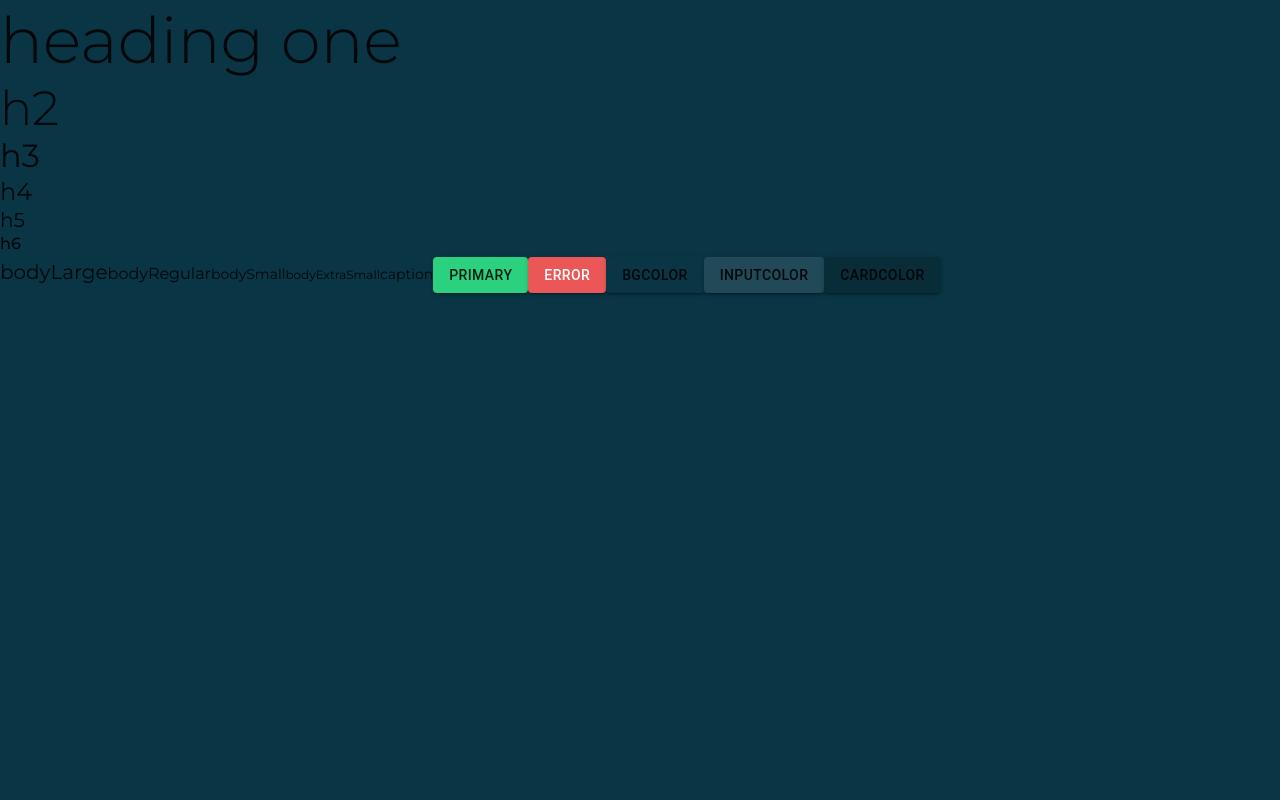
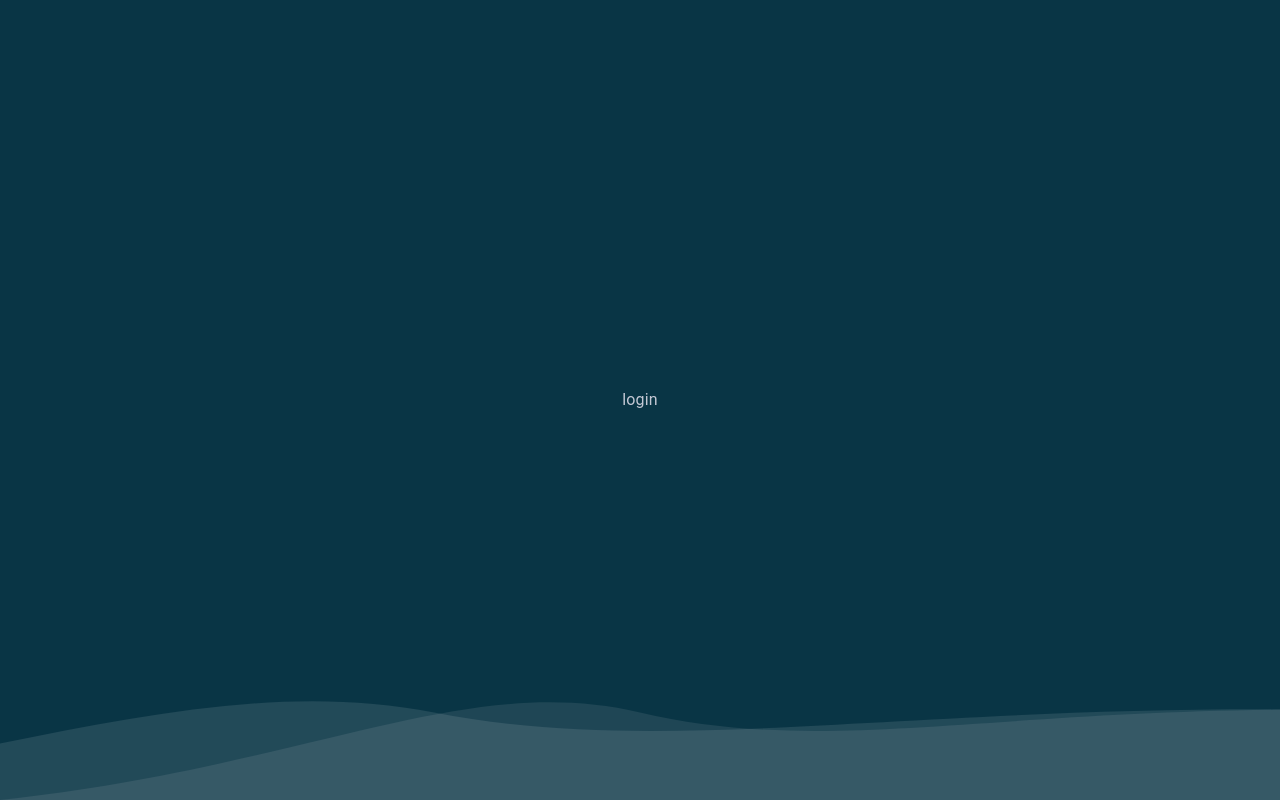
Before and after one commit to MaxBay2020/movie_app_FE, a React (Vite) app: page /login in a window 1280 px wide. Built offline with nearby package versions, Linux system fonts and the light colour scheme.

Commit message:
layout ready

```diff
--- a/package.json
+++ b/package.json
@@ -18,6 +18,7 @@
     "@tanstack/react-query-devtools": "^5.69.0",
     "axios": "^1.8.4",
     "i18next": "^24.2.3",
+    "motion": "^12.6.2",
     "react": "^19.0.0",
     "react-dom": "^19.0.0",
     "react-hook-form": "^7.54.2",
--- a/src/App.tsx
+++ b/src/App.tsx
@@ -1,13 +1,16 @@
 import { Routes, Route } from 'react-router-dom'
 import MoviePage from "./pages/moviePage/MoviePage";
 import AuthPage from "./pages/authPage/AuthPage";
+import CommonLayout from "./layouts/CommonLayout";
 
 function App() {
 
   return (
     <Routes>
-        <Route path='/' element={<MoviePage />} />
-        <Route path='/login' element={<AuthPage />} />
+        <Route path='/' element={<CommonLayout />}>
+            <Route index element={<MoviePage />} />
+            <Route path='/login' element={<AuthPage />} />
+        </Route>
     </Routes>
   )
 }
--- /dev/null
+++ b/src/components/wave/Wave.tsx
@@ -0,0 +1,71 @@
+import {Box} from "@mui/material";
+import { motion } from "motion/react"
+
+const waveStyle = {
+    container: {
+        position: 'absolute',
+        width: '100%',
+        height: '150px',
+        bottom: 0,
+        left: 0,
+        overflow: 'hidden'
+    }
+}
+
+const Wave = () => {
+
+    return (
+        <Box sx={waveStyle.container}>
+            <motion.svg
+                data-name="Layer 1" xmlns="http://www.w3.org/2000/svg" viewBox="0 0 1200 120"
+                preserveAspectRatio="none"
+                width="100%"
+                height="100%"
+                initial={{ opacity: 0 }}
+                animate={{ opacity: 1 }}
+                transition={{ duration: 1 }}
+            >
+                <motion.path
+                    d="M0,100 C150,200 350,0 600,50 C850,100 1050,0 1200,80 V120 H0 Z"
+                    fill="rgba(34, 73, 87, 0.9)"
+                    stroke="none"
+                    animate={{
+                        d: [
+                            "M0,100 C150,200 350,0 600,50 C850,100 1050,0 1200,80 V120 H0 Z",
+                            "M-300,100 C150,200 350,0 600,50 C850,100 1050,0 1500,80 V120 H-300 Z",
+                            "M-600,100 C150,200 350,0 600,50 C850,100 1050,0 1800,80 V120 H-600 Z",
+                            "M-900,100 C150,200 350,0 600,50 C850,100 1050,0 2100,80 V120 H-900 Z",
+                        ],
+                    }}
+                    transition={{
+                        duration: 5,
+                        repeat: Infinity,
+                        repeatType: 'loop',
+                    }}
+                />
+
+
+                <motion.path
+                    d="M0,80 C200,160 400,0 600,50 C800,100 1000,10 1200,60 V120 H0 Z"
+                    fill="rgba(255, 255, 255, 0.1)"
+                    stroke="none"
+                    animate={{
+                        d: [
+                            "M0,80 C200,160 400,0 600,50 C800,100 1000,10 1200,60 V120 H0 Z",
+                            "M-300,80 C-100,180 200,0 500,50 C800,100 1100,0 1500,70 V120 H-300 Z",
+                            "M-600,80 C-200,180 100,0 400,50 C700,100 1000,0 1800,80 V120 H-600 Z",
+                            "M-900,80 C-300,160 0,0 300,50 C600,100 900,0 2100,90 V120 H-900 Z",
+                        ],
+                    }}
+                    transition={{
+                        duration: 5,
+                        repeat: Infinity,
+                        repeatType: "loop",
+                    }}
+                />
+            </motion.svg>
+        </Box>
+    );
+};
+
+export default Wave;
--- /dev/null
+++ b/src/layouts/CommonLayout.tsx
@@ -0,0 +1,27 @@
+import { Outlet } from "react-router-dom"
+import Wave from "../components/wave/Wave";
+import {Grid} from "@mui/material";
+
+const CommonLayout = () => {
+    return (
+        <>
+            <Grid
+                container
+                direction='column'
+                sx={{
+                    alignItems: 'center',
+                    justifyContent: 'center',
+                    height: '100vh'
+                }}
+            >
+                <Grid>
+                    <Outlet />
+                </Grid>
+            </Grid>
+
+            <Wave />
+        </>
+    );
+};
+
+export default CommonLayout;
--- a/src/pages/authPage/AuthPage.tsx
+++ b/src/pages/authPage/AuthPage.tsx
@@ -1,27 +1,11 @@
-import {Button, Typography} from "@mui/material";
+import {Button, Container, Typography} from "@mui/material";
 
 const AuthPage = () => {
     return (
-        <div>
-            <Typography variant='h1'>heading one</Typography>
-            <Typography variant='h2'>h2</Typography>
-            <Typography variant='h3'>h3</Typography>
-            <Typography variant='h4'>h4</Typography>
-            <Typography variant='h5'>h5</Typography>
-            <Typography variant='h6'>h6</Typography>
-            <Typography variant='bodyLarge'>bodyLarge</Typography>
-            <Typography variant='bodyRegular'>bodyRegular</Typography>
-            <Typography variant='bodySmall'>bodySmall</Typography>
-            <Typography variant='bodyExtraSmall'>bodyExtraSmall</Typography>
-            <Typography variant='caption'>caption</Typography>
+        <Container>
+            login
 
-            <Button color='primary' variant="contained">primary</Button>
-            <Button color='error' variant="contained">error</Button>
-            <Button color='bgColor' variant="contained">bgColor</Button>
-            <Button color='inputColor' variant="contained">inputColor</Button>
-            <Button color='cardColor' variant="contained">cardColor</Button>
-
-        </div>
+        </Container>
     );
 };
 
--- a/src/theme/globalTheme.ts
+++ b/src/theme/globalTheme.ts
@@ -22,64 +22,75 @@ const globalTheme = createTheme({
         h1: {
             fontSize: '64px',
             lineHeight: '80px',
-            letterSpacing: '0'
+            letterSpacing: '0',
+            fontWeight: 600,
         },
         h2: {
             fontSize: '48px',
             lineHeight: '56px',
-            letterSpacing: '0'
+            letterSpacing: '0',
+            fontWeight: 600,
         },
         h3: {
             fontSize: '32px',
             lineHeight: '40px',
-            letterSpacing: '0'
+            letterSpacing: '0',
+            fontWeight: 600,
         },
         h4: {
             fontSize: '24px',
             lineHeight: '32px',
-            letterSpacing: '0'
+            letterSpacing: '0',
+            fontWeight: 700,
         },
         h5: {
             fontSize: '20px',
             lineHeight: '24px',
-            letterSpacing: '0'
+            letterSpacing: '0',
+            fontWeight: 700,
         },
         h6: {
             fontSize: '16px',
             lineHeight: '24px',
-            letterSpacing: '0'
+            letterSpacing: '0',
+            fontWeight: 700,
         },
         bodyLarge: {
             fontSize: '20px',
             lineHeight: '32px',
-            letterSpacing: '0'
+            letterSpacing: '0',
+            fontWeight: 500,
         },
         bodyRegular: {
             fontSize: '16px',
             lineHeight: '24px',
-            letterSpacing: '0'
+            letterSpacing: '0',
+            fontWeight: 700,
         },
         bodySmall: {
             fontSize: '14px',
             lineHeight: '24px',
-            letterSpacing: '0'
+            letterSpacing: '0',
+            fontWeight: 400,
         },
         bodyExtraSmall: {
             fontSize: '12px',
-            lineHeight: '24px',
-            letterSpacing: '0'
+            lineHeight: '16px',
+            letterSpacing: '0',
+            fontWeight: 400,
         },
         caption: {
             fontSize: '14px',
             lineHeight: '16px',
-            letterSpacing: '0'
+            letterSpacing: '0',
+            fontWeight: 400,
         }
     },
     components: {
         MuiTypography: {
             styleOverrides: {
                 root: {
-                    fontFamily: 'montserrat, sans-serif'
+                    fontFamily: 'montserrat, sans-serif',
                 }
             }
         },
@@ -89,9 +100,9 @@ const globalTheme = createTheme({
                     margin: 0,
                     padding: 0,
                     boxSizing: 'border-box',
+                    color: '#C3C8D4'
                 },
                 'body': {
-                    // margin: 0,
                     backgroundColor: theme.palette.bgColor.main,
                 }
             })
```
Also changed, not shown: 1 other file (tests, documents, lock files or other folders).
